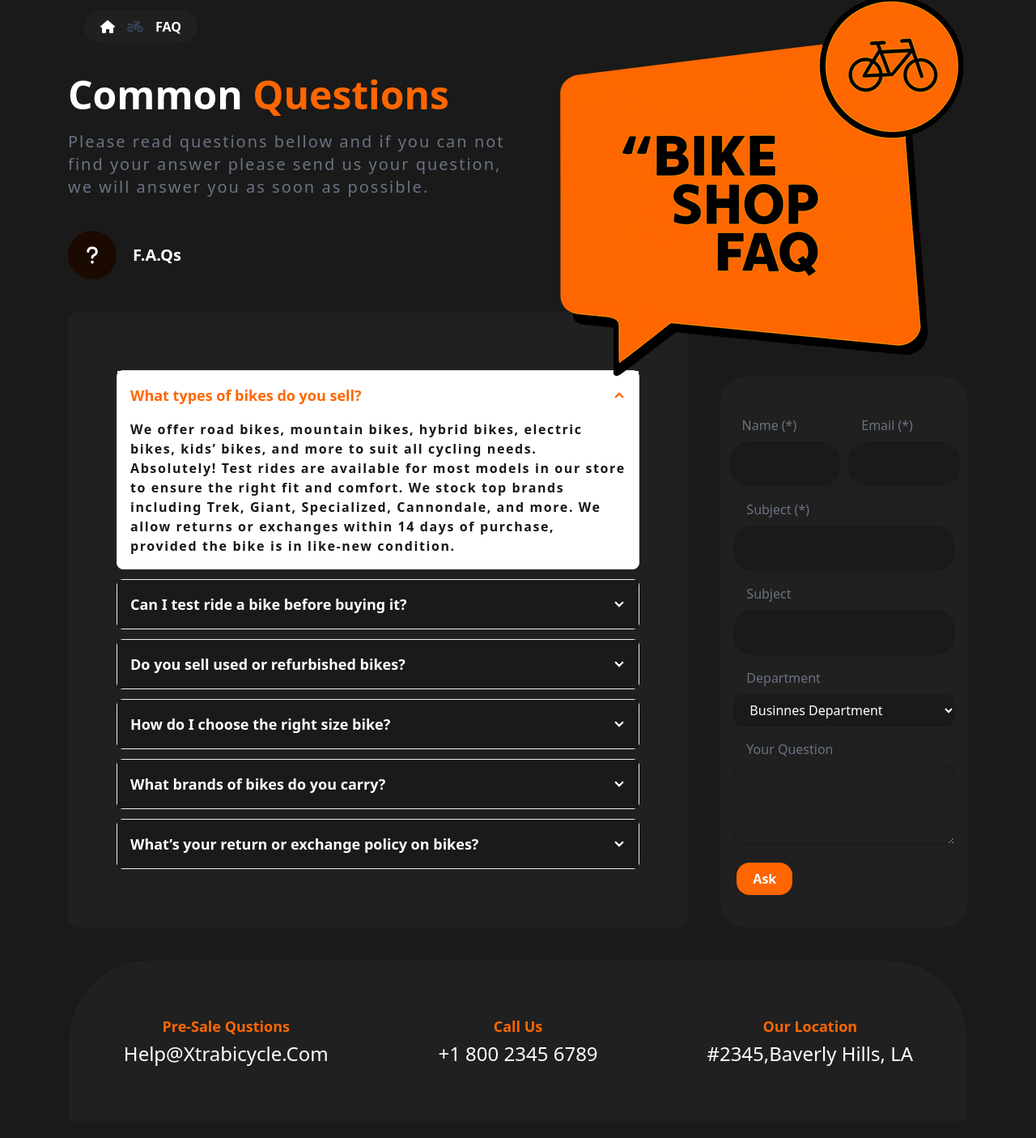
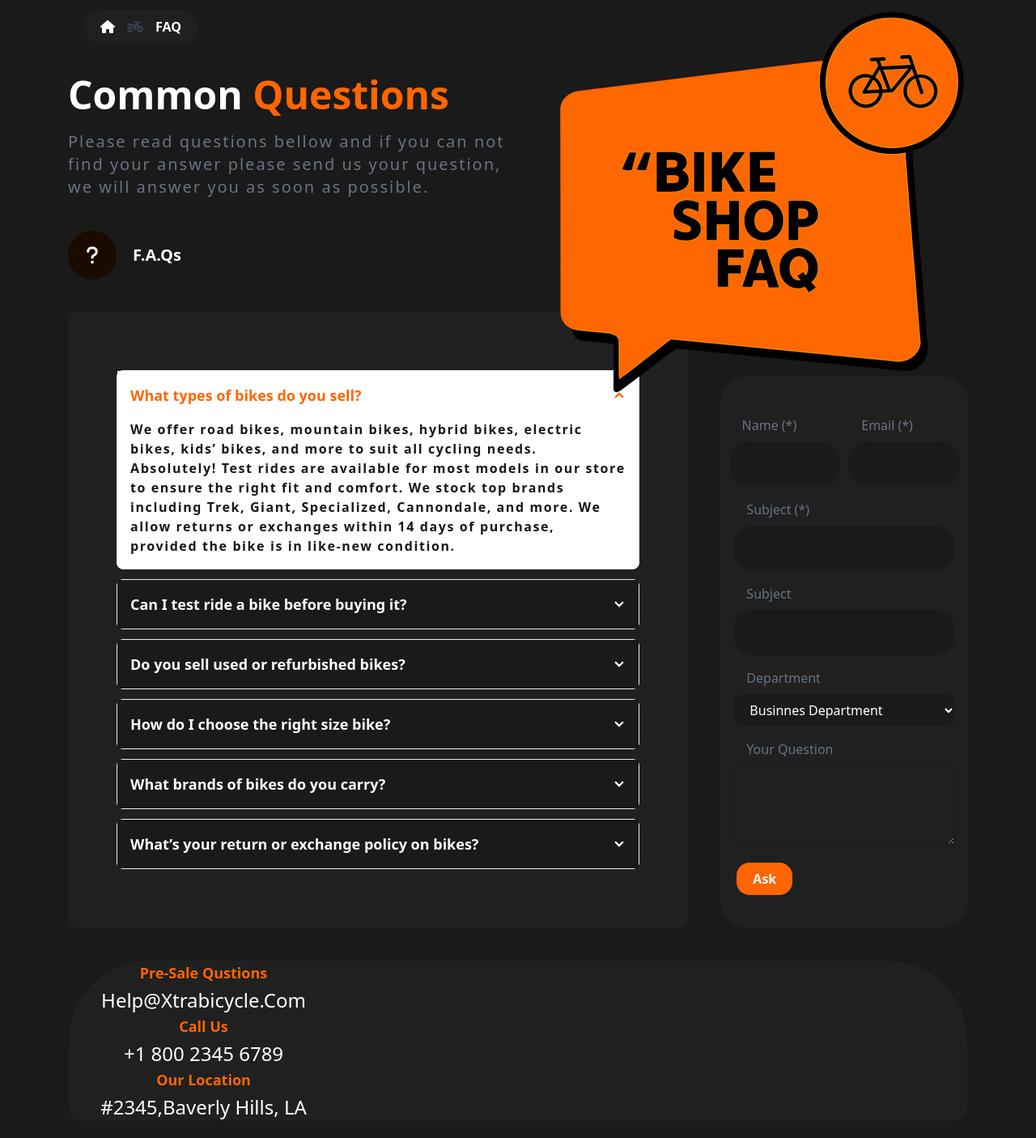
Before and after one commit to EsmailKeyhan24/bike-shop, a plain HTML site: page Faq.html in a window 1280 px wide. Shown: the part 83-1488 px from the top of the page at 81% size. Drawn offline with nearby package versions, Linux system fonts and the light colour scheme.

Commit message:
responsived previously createed sections

```diff
--- a/Faq.html
+++ b/Faq.html
@@ -30,6 +30,8 @@
   </head>
   <body class="bg-[var(--darkColor)]">
     <main class="w-[90%] m-[0_auto] p-5">
+
+      <!-- ----------------top-left-icons----------------- -->
       <div
         class="ml-5 mt-19 mb-10 w-[140px] h-[40px] rounded-4xl bg-[var(--darkColor-1)] flex justify-between items-center px-5"
       >
@@ -42,17 +44,21 @@
         ></span>
         <span class="text-[var(--whiteColor)] font-bold">FAQ</span>
       </div>
-      <article class="">
+
+      <!-- ----------------hero--------------------- -->
+      <article class="w-full">
         <h1
-          class="text-5xl font-bold leading-light mb-5 text-[var(--whiteColor)]"
+          class="lg:text-5xl text-2xl font-bold leading-light mb-5 text-[var(--whiteColor)]"
         >
           Common <span class="text-[var(--orangeColor)]">Questions</span>
         </h1>
-        <p class="w-[570px] text-xl tracking-widest text-gray-500">
+        <p class="lg:w-[570px] text-xl tracking-widest text-gray-500">
           Please read questions bellow and if you can not find your answer
           please send us your question, we will answer you as soon as possible.
         </p>
       </article>
+
+      <!-- ----------question&FAQS----------------- -->
       <div class="flex items-center gap-5 mt-10">
         <span
           class="w-[60px] h-[60px] bg-[#1A0A00] text-[var(--whiteColor)] flex items-center justify-center text-2xl rounded-full"
@@ -66,7 +72,7 @@
       <!-- _______________accordion-form_section_________________ -->
       <section id="accordian-form" class="w-full mt-10 lg:flex relative">
         <div
-          class="w-[70%] p-15 bg-[var(--darkColor-1)] flex flex-col justify-evenly rounded-xl"
+          class="lg:w-[70%] lg:p-15 bg-[var(--darkColor-1)] flex flex-col justify-evenly rounded-xl"
         >
           <div
             class="collapse collapse-arrow bg-base-100 border border-base-300 group"
@@ -172,8 +178,8 @@
             </div>
           </div>
         </div>
-        <img src="./img/faq.png" alt="bike-img-logo" class="md:absolute -top-100 right-1"/>
-        <form class="w-[28%] rounded-4xl py-10  mt-20 ml-10 bg-[var(--darkColor-1)]">
+        <img src="./img/faq.png" alt="bike-img-logo" class="md:absolute -top-100 right-1 my-5"/>
+        <form class="lg:w-[28%] rounded-4xl py-10  mt-20 lg:ml-10 bg-[var(--darkColor-1)]">
           <div class="flex justify-evenly my-2">
             <div class="w-[45%] ">
               <p class="text-gray-500 ml-4 capitalize">name (*)</p>
@@ -210,24 +216,25 @@
       </section>
 
       <!-- ________________address_section____________________ -->
-
       <section id="address-section">
-        <div class=" lg:flex justify-evenly overflow-hidden mt-10 border bg-[var(--darkColor-1)] rounded-tr-[100px] rounded-tl-[100px] lg:h-[200px] ">
-          <div class="lg:w-[30%] flex flex-col gap-1 items-center justify-center h-full">
+        <div class=" lg:flex justify-evenly flex flex-col lg:overflow-hidden mt-10 border bg-[var(--darkColor-1)] lg:rounded-tr-[100px] lg:rounded-tl-[100px] rounded-2xl lg:h-[200px] h-[450px]">
+          <div class="lg:w-[30%] flex flex-col gap-1 items-center justify-center lg:h-full">
             <p class="text-lg font-bold text-[var(--orangeColor)] capitalize">pre-sale qustions</p>
             <p class="text-2xl text-[var(--whiteColor)] duration-200 hover:text-[var(--orangeColor)] capitalize cursor-pointer">help@xtrabicycle.com</p>
           </div>
-          <div class="lg:w-[30%] flex flex-col gap-1 items-center justify-center border-gray-500 h-5-%">
+          <div class="lg:w-[30%] flex flex-col gap-1 items-center justify-center border-gray-500 lg:h-full">
             <p class="text-lg font-bold text-[var(--orangeColor)] capitalize">call us</p>
             <p class="text-2xl text-[var(--whiteColor)] duration-200 hover:text-[var(--orangeColor)] capitalize cursor-pointer">+1 800 2345 6789</p>
           </div>
-          <div class="lg:w-[30%] flex flex-col gap-1 items-center justify-center h-full">
+          <div class="lg:w-[30%] flex flex-col gap-1 items-center justify-center lg:h-full">
             <p class="text-lg font-bold text-[var(--orangeColor)] capitalize">our location</p>
             <p class="text-2xl text-[var(--whiteColor)] duration-200 hover:text-[var(--orangeColor)] cursor-pointer capitalize">#2345,Baverly Hills, LA</p>
           </div>
 
         </div>
       </section>
+
+
     </main>
   </body>
 </html>
```
